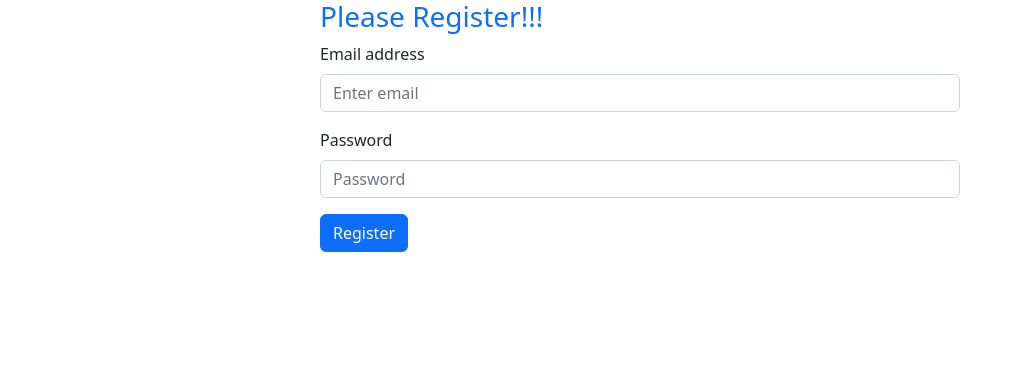
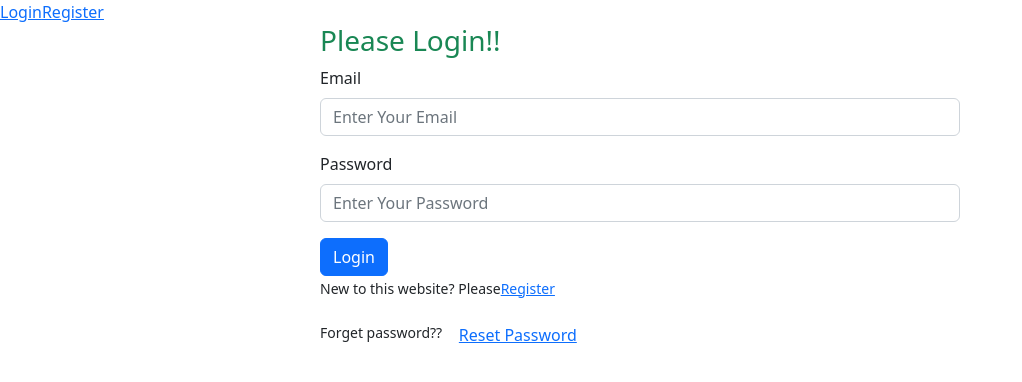
Before and after one commit to MajbaUddin7/email-password-auth, a React (Create React App) app: page /login in a window 1280 px wide. Shown: the top 382 px of the page, without its empty margins (0-1022 px from the left). Built offline with nearby package versions, Linux system fonts and the light colour scheme.

Commit message:
Create Ragister & Ligin page and Firebase Authentication complete

```diff
--- a/package.json
+++ b/package.json
@@ -11,6 +11,7 @@
     "react": "^18.2.0",
     "react-bootstrap": "^2.5.0",
     "react-dom": "^18.2.0",
+    "react-router-dom": "^6.4.2",
     "react-scripts": "5.0.1",
     "web-vitals": "^2.1.4"
   },
--- a/src/App.js
+++ b/src/App.js
@@ -1,31 +1,33 @@
-import { getAuth } from "firebase/auth";
+import { createBrowserRouter, RouterProvider } from 'react-router-dom';
 import './App.css';
-// import RegisterBootstrap from "./components/RegisterBootstrap";
+import LoginBootstrap from './components/LoginBootstrap';
 import RegisterReactBootstrap from "./components/RegisterReactBootstrap";
-import app from './Firebase/firebase.init';
+import Main from './layout/Main';
 
-const auth = getAuth(app);
-
-// const handleRegister = (event) => {
-//   event.preventDefault();
-//   const email = event.target.email.value;
-//   const password = event.target.password.value;
-//   console.log(email, password);
-// }
-
-// const handleEmailBlur = event => {
-//   console.log(event.target.value);
-// }
-
-// const handlePasswordBlur = event => {
-//   console.log(event.target.value);
-// }
-
+const router = createBrowserRouter([
+  {
+    path: '/',
+    element: <Main>0</Main>,
+    children: [
+      {
+        path: '/',
+        element: <RegisterReactBootstrap></RegisterReactBootstrap>
+      },
+      {
+        path: '/register',
+        element: <RegisterReactBootstrap></RegisterReactBootstrap>
+      },
+      {
+        path: '/login',
+        element: <LoginBootstrap></LoginBootstrap>
+      },
+    ]
+  }
+])
 function App() {
   return (
     <div className="">
-      <RegisterReactBootstrap></RegisterReactBootstrap>
-
+      <RouterProvider router={router}></RouterProvider>
     </div>
   );
 }
--- /dev/null
+++ b/src/components/LoginBootstrap.js
@@ -0,0 +1,76 @@
+import { getAuth, sendPasswordResetEmail, signInWithEmailAndPassword } from "firebase/auth";
+import React, { useState } from 'react';
+import { Form, Link } from 'react-router-dom';
+import app from '../Firebase/firebase.init';
+
+const auth = getAuth(app);
+
+const LoginBootstrap = () => {
+    const [success, setSuccess] = useState(false);
+    const [userEmail, setUserEmail] = useState('');
+    const handleLogin = event => {
+        event.preventDefault();
+        setSuccess(false);
+
+        const from = event.target;
+        const email = from.email.value;
+        const password = from.password.value;
+        console.log(email, password)
+
+        signInWithEmailAndPassword(auth, email, password)
+            .then(result => {
+                const user = result.user;
+                console.log(user);
+                setSuccess(true);
+            })
+            .catch(error => {
+                console.error('error', error)
+            })
+
+    }
+
+    const handleEmailBlur = event => {
+        const email = email.target.value;
+        setUserEmail(email);
+        console.log(email);
+    }
+
+    const handleForgetPassword = () => {
+        if (!userEmail) {
+            alert('Please enter your email address');
+            return;
+        }
+        sendPasswordResetEmail(auth, userEmail)
+            .then(() => {
+                alert('Password Reset email sent. Please check your email.')
+            })
+            .catch(error => {
+                console.error(error);
+            })
+
+    }
+
+
+    return (
+        <div className='w-50 mx-auto'>
+            <h3 className='text-success'>Please Login!!</h3>
+            <Form onSubmit={handleLogin}>
+                <div className="mb-3">
+                    <label htmlFor="formGroupExampleInput" className="form-label">Email</label>
+                    <input onBlur={handleEmailBlur} type="email" name="email" className="form-control" id="formGroupExampleInput" placeholder="Enter Your Email" required />
+                </div>
+                <div className="mb-3">
+                    <label htmlFor="formGroupExampleInput2" className="form-label">Password</label>
+                    <input type="password" name="password" className="form-control" id="formGroupExampleInput2" placeholder="Enter Your Password" required />
+                </div>
+                <button className="btn btn-primary" type="submit">Login</button>
+
+            </Form>
+            {success && <p>Successfully login to the account.</p>}
+            <p><small>New to this website? Please<Link to='/register'>Register</Link></small></p>
+            <p><small>Forget password??  <button type="button" onClick={handleForgetPassword} class="btn btn-link">Reset Password</button></small></p>
+        </div >
+    );
+};
+
+export default LoginBootstrap;
--- a/src/components/RegisterReactBootstrap.js
+++ b/src/components/RegisterReactBootstrap.js
@@ -1,7 +1,8 @@
-import { createUserWithEmailAndPassword, getAuth } from 'firebase/auth';
+import { createUserWithEmailAndPassword, getAuth, sendEmailVerification } from 'firebase/auth';
 import React, { useState } from 'react';
 import Button from 'react-bootstrap/Button';
 import Form from 'react-bootstrap/Form';
+import { Link } from 'react-router-dom';
 import app from '../Firebase/firebase.init';
 
 
@@ -42,10 +43,18 @@ const RegisterReactBootstrap = () => {
                 console.log(user);
                 setSuccess(true);
                 form.reset();
+                verifyEmail();
             })
             .catch(error => {
                 console.log('error', error);
                 setpasswordError(error.message);
+            })
+    }
+
+    const verifyEmail = () => {
+        sendEmailVerification(auth.currentUser)
+            .then(() => {
+                alert('Please Check your email and Verify your email address.');
             })
     }
     return (
@@ -67,6 +76,7 @@ const RegisterReactBootstrap = () => {
                     Register
                 </Button>
             </Form>
+            <p><small>Allready have an account?Please<Link to='/login'>Login</Link></small></p>
         </div>
     );
 };
--- /dev/null
+++ b/src/layout/Main.js
@@ -0,0 +1,16 @@
+import React from 'react';
+import { Link, Outlet } from 'react-router-dom';
+
+const Main = () => {
+    return (
+        <div>
+            <nav>
+                <Link to='/login'>Login</Link>
+                <Link to='/register'>Register</Link>
+            </nav>
+            <Outlet> </Outlet>
+        </div>
+    );
+};
+
+export default Main;
```
Also changed, not shown: 1 other file (tests, documents, lock files or other folders).
